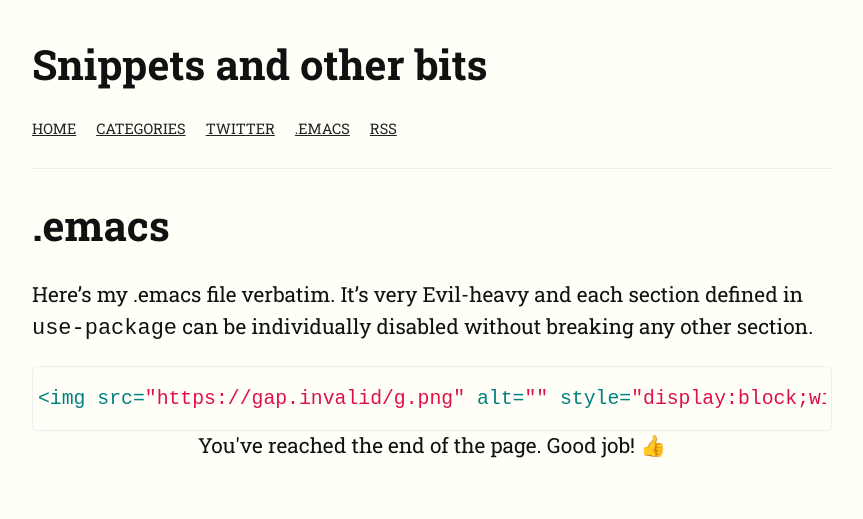
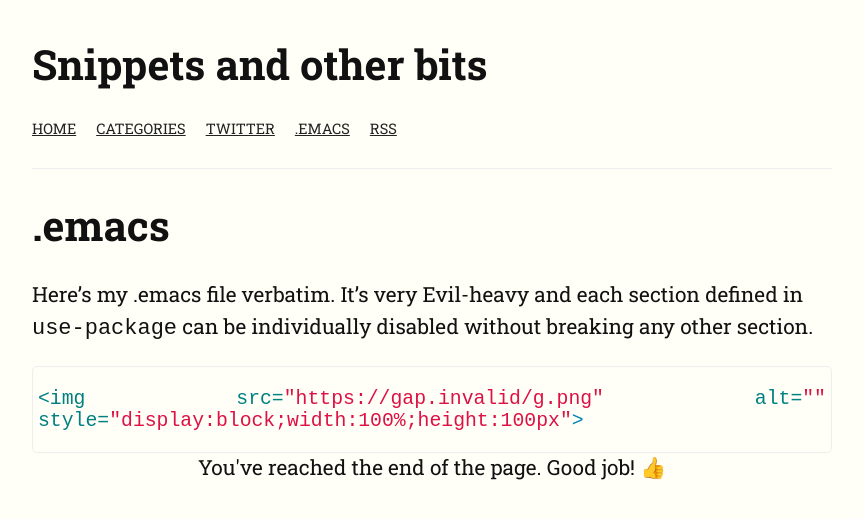
Before and after one commit to philjackson/philjackson.github.io, a Jekyll site: the page built from dotemacs.markdown, in a window 1280 px wide. Shown: the top 519 px of the page, without its empty margins (208-1071 px from the left). Built offline with Jekyll 4.4.1, drawn with Linux system fonts in a browser that asks for light colours.

Commit message:
Break up pre tags again.

```diff
--- a/_includes/style.scss
+++ b/_includes/style.scss
@@ -58,9 +58,12 @@ code {
     border-radius: 5px;
     padding: 5px;
 
+
     pre {
-        overflow-x: auto;
         font-size: 0.9em;
+    white-space: pre-wrap;
+    word-wrap: break-word;
+    text-align: justify;
     }
 }
 
```
